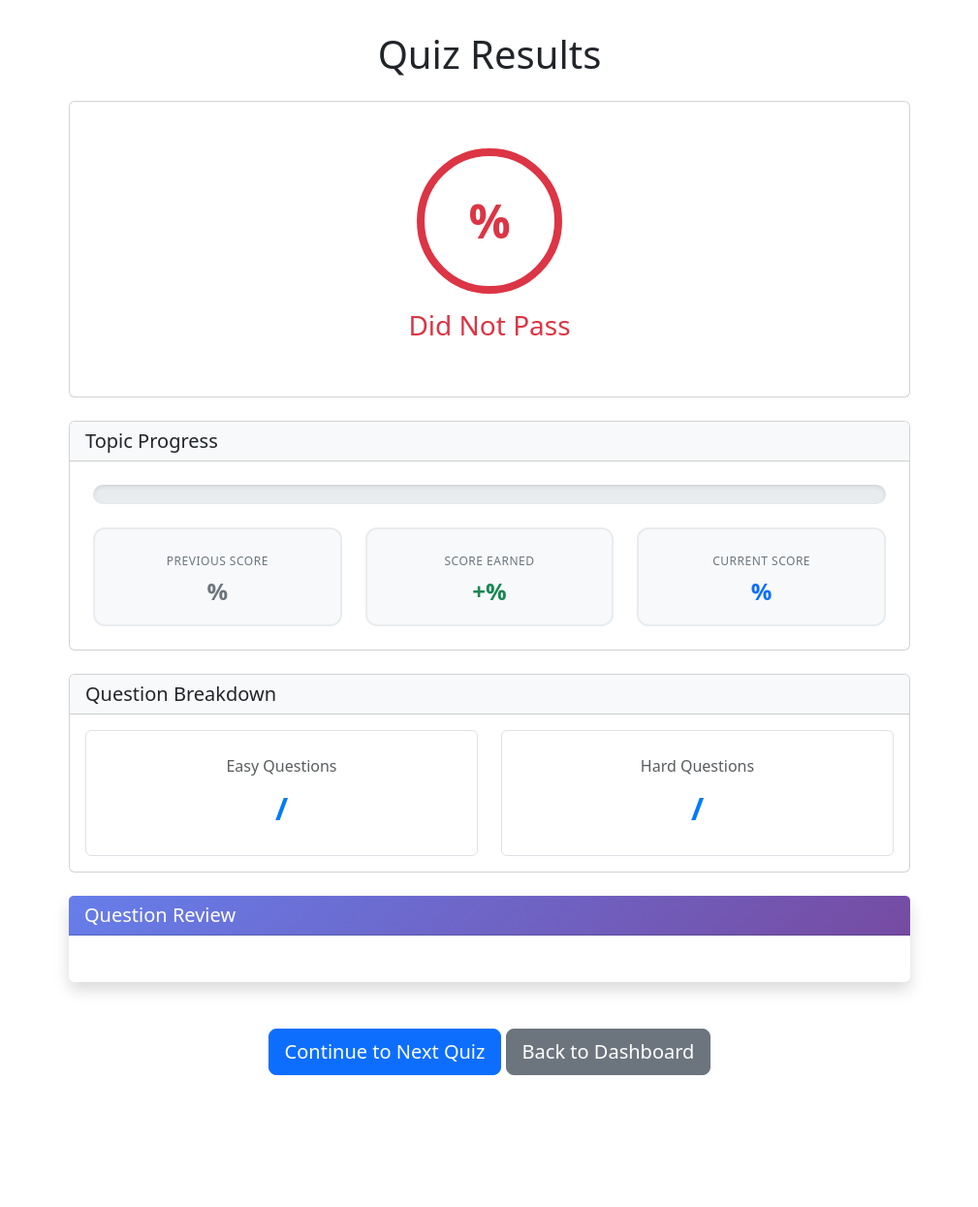
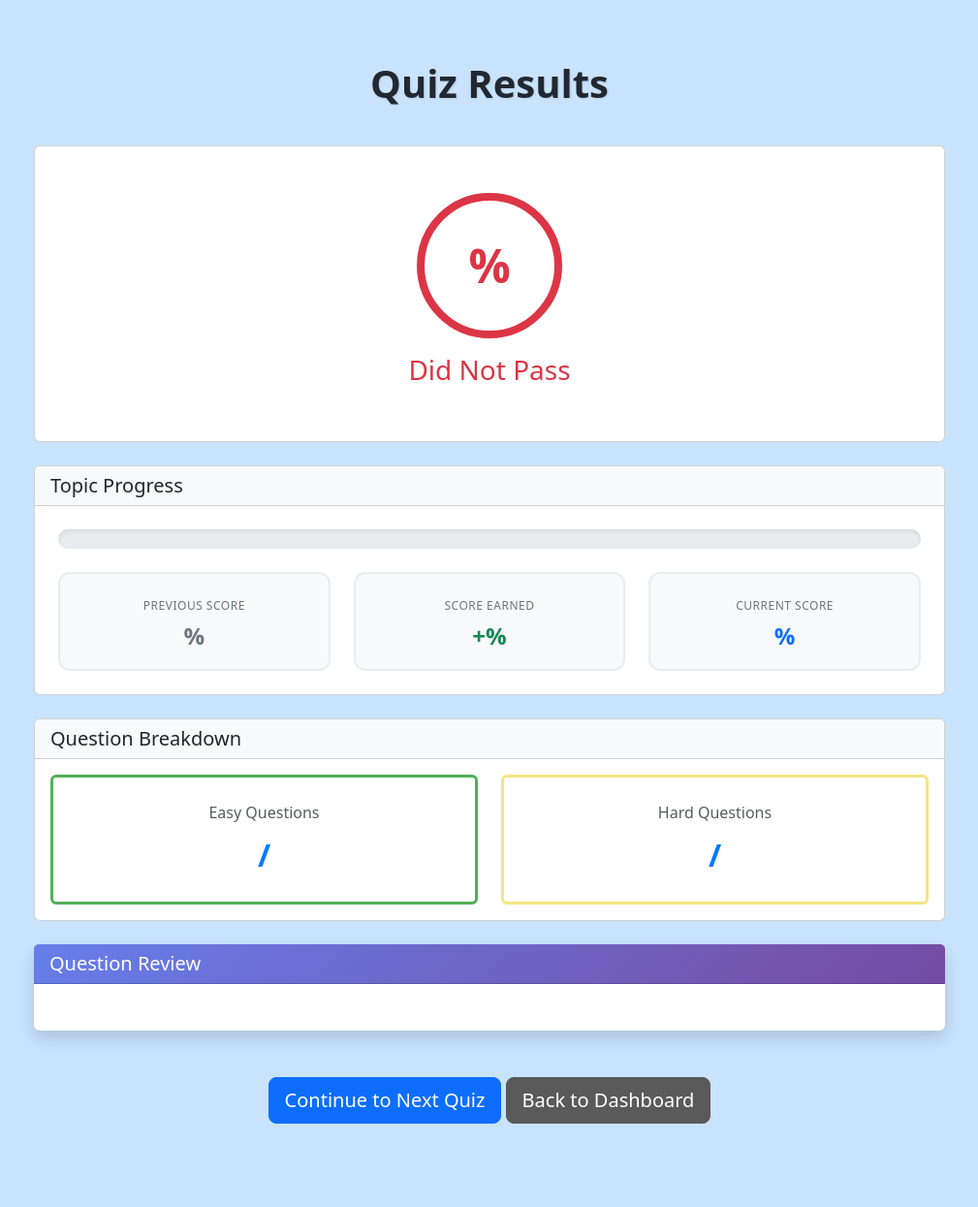
Before and after one commit to s0l1tary/IM3180-Project, a Django app: template mysite/quiz/templates/quiz/results.html in a window 1280 px wide. Shown: the whole page at 97% size, without its empty margins (135-1144 px from the left). Before the commit the page ends 1109 px from the top, so only its background shows below. Run offline with Django 5.2, Linux system fonts and the light colour scheme; the template is opened without the code that fills it, so the values that code supplies are empty; some libraries are stand-ins or nearby versions.

Commit message:
results css

```diff
--- a/mysite/quiz/static/quiz/css/results.css
+++ b/mysite/quiz/static/quiz/css/results.css
@@ -1,7 +1,41 @@
+html, body {
+  height: 100%;
+  margin: 0;
+  padding: 0;
+  background: #c9e3fd !important;
+}
+
+body {
+  min-height: 100vh;
+}
+
+.quiz-results h1 {
+    font-size: 2.5rem;
+    font-weight: 700;
+    margin: 2rem 0 2rem 0;
+    color: #222831;  /* Darker contrast */
+    text-transform: capitalize; /* Capitalize words */
+    text-shadow: 1px 1px 2px rgba(0, 0, 0, 0.1); /* Subtle shadow */
+    padding-bottom: 1rem;
+}
+
+.results-center-container {
+  min-height: 100vh;
+  width: 100vw;
+  display: flex;
+  flex-direction: column;
+  align-items: center;
+  justify-content: center;
+}
+
+/* Results section styling */
 .quiz-results {
-    max-width: 900px;
-    margin: 2rem auto;
-    padding: 0 1rem;
+  max-width: 1000px;
+  width: 100%;
+  padding: 30px;
+  background: transparent !important;
+  box-sizing: border-box;
+  margin: 0 auto;
 }
 
 .score-circle {
@@ -66,6 +100,20 @@
     transition: all 0.3s ease;
 }
 
+.easy-question {
+    border-color: #4fb056!important; /* green */
+    border-width: 3px !important;
+    border-style: solid !important;
+}
+
+.hard-question {
+    border-color: #f5e482 !important; /* yellow */
+    border-width: 3px !important;
+    border-style: solid !important;
+}
+
+
+
 .stat-badge:hover {
     transform: translateY(-5px);
     box-shadow: 0 5px 15px rgba(0,0,0,0.1);
@@ -88,6 +136,11 @@
 .badge-value {
     font-size: 1.5rem;
     font-weight: bold;
+}
+
+.badge-light-green {
+    background-color: #81c27c;
+    color: #000000;
 }
 
 /* Gradient header */
@@ -130,6 +183,11 @@
     }
 }
 
+#active-streak-card {
+    background-color: #4f72e3 !important;
+    color: #ffffff !important;
+}
+
 /* Question Review Styling */
 .question-review-card {
     transition: transform 0.2s ease;
@@ -153,6 +211,7 @@
 .bg-gradient-primary {
     background: linear-gradient(135deg, #667eea 0%, #764ba2 100%);
 }
+<<<<<<< Updated upstream
 
 .user-selection-box {
     font-size: 0.95rem;
@@ -160,3 +219,29 @@
     border-left: 4px solid #28a745;
     border-radius: 8px;
 }
+=======
+.btn-continue {
+    background-color: #4f72e3 !important;
+    border-color: #4f72e3 !important;
+    color: #fff !important;
+}
+
+.btn-continue:hover, .btn-continue:focus {
+    background-color: #2654eb !important;
+    border-color: #2654eb!important;
+    color: #fff !important;
+}
+
+.btn-dashboard {
+    background-color: #5a5a5a !important;
+    border-color: #5a5a5a !important;
+    color: #fff !important;
+}
+
+.btn-dashboard:hover, .btn-dashboard:focus {
+    background-color: #000000 !important;
+    border-color: #000000 !important;
+    color: #fff !important;
+}
+
+>>>>>>> Stashed changes
```
